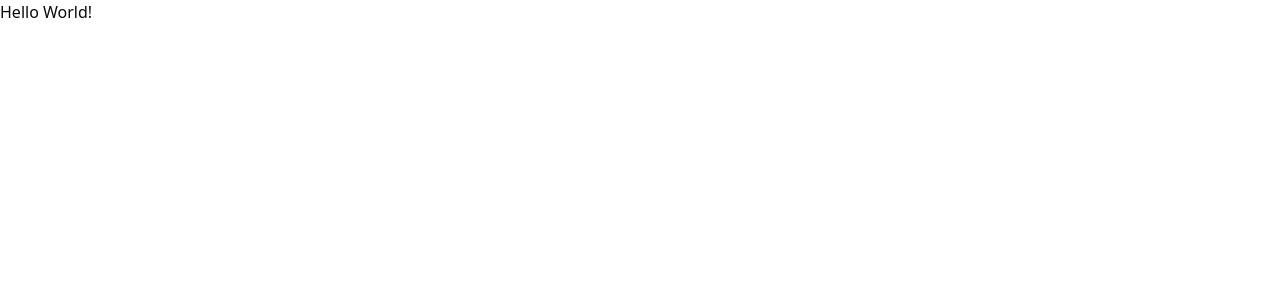
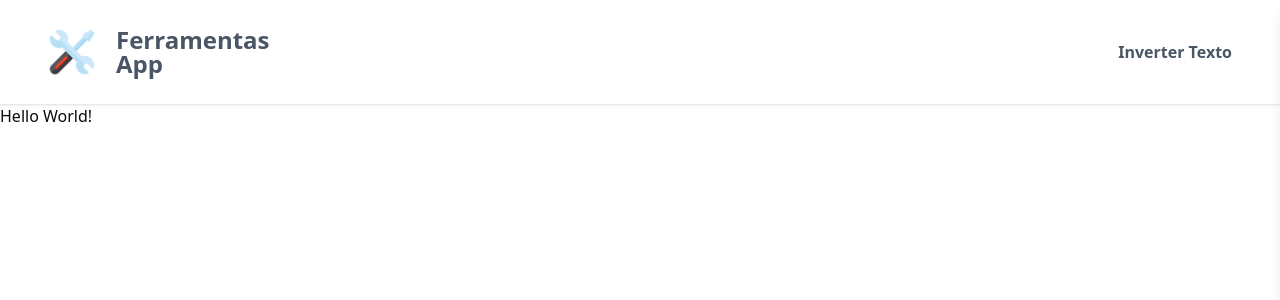
Before and after one commit to Mikael-Josias/ferramentas-app, a Next.js app: page / in a window 1280 px wide. Shown: the top 300 px of the page. Built offline with nearby package versions, Linux system fonts and the light colour scheme.

Commit message:
feat(header): add header

```diff
--- /dev/null
+++ b/app/_components/Header.tsx
@@ -0,0 +1,61 @@
+"use client";
+import Image from "next/image";
+import Logo from "../icon.png";
+import { Menu, X } from "lucide-react";
+import { useState } from "react";
+import Link from "next/link";
+
+export default function Header() {
+  const [isOpen, setIsOpen] = useState(false);
+  return (
+    <header className="flex items-center justify-between px-5 md:px-10 py-5 shadow-sm">
+      <div className="flex gap-3 items-center">
+        <Image
+          src={Logo}
+          alt="chave de fenda e chave de boca cruzadas em um X"
+          className="w-12 md:w-16 h-auto"
+        />
+        <span className="text-lg md:text-2xl text-gray-600 font-black leading-[18px] md:leading-[24px]">
+          Ferramentas
+          <br />
+          App
+        </span>
+      </div>
+      <nav className="gap-3 hidden md:flex">
+        <Link
+          href="inverter-texto"
+          className="text-base text-gray-600 font-semibold py-1 px-2 hover:bg-blue-50 rounded-md transition-colors"
+        >
+          Inverter Texto
+        </Link>
+      </nav>
+
+      {/* MOBILE */}
+      <Menu
+        className="text-gray-600 cursor-pointer md:hidden"
+        onClick={() => setIsOpen(!isOpen)}
+      />
+      {isOpen && (
+        <div
+          className="fixed inset-0 bg-black/50 z-40"
+          onClick={() => setIsOpen(false)}
+        ></div>
+      )}
+      <div
+        className={`${isOpen ? "translate-x-[0%]" : "translate-x-[100%]"} fixed top-0 right-0 h-full w-64 bg-white shadow-lg z-50 p-5 transition-transform duration-300`}
+      >
+        <button
+          className="absolute top-4 right-4 p-2"
+          onClick={() => setIsOpen(false)}
+        >
+          <X className="text-gray-600 cursor-pointer" />
+        </button>
+        <nav className="mt-10 space-y-4">
+          <Link href="/inverter-texto" className="text-base text-gray-600">
+            Inverter Texto
+          </Link>
+        </nav>
+      </div>
+    </header>
+  );
+}
--- a/app/globals.css
+++ b/app/globals.css
@@ -5,6 +5,16 @@
 @custom-variant dark (&:is(.dark *));
 
 @theme {
+    --animate-slide-r: slide-r 1s ease-in-out;
+    @keyframes slide-r {
+        0%,
+        100% {
+            transform: translate(0%);
+        }
+        50% {
+            transform: translate(50%);
+        }
+    }
     --font-sans: var(--font-geist-sans);
     --font-mono: var(--font-geist-mono);
 }
--- a/app/layout.tsx
+++ b/app/layout.tsx
@@ -1,6 +1,7 @@
 import type { Metadata } from "next";
 import { Geist, Geist_Mono } from "next/font/google";
 import "./globals.css";
+import Header from "./_components/Header";
 
 const geistSans = Geist({
   variable: "--font-geist-sans",
@@ -27,6 +28,7 @@ export default function RootLayout({
       <body
         className={`${geistSans.variable} ${geistMono.variable} antialiased`}
       >
+        <Header />
         {children}
       </body>
     </html>
```
Lines whose indentation alone changed are shown as unchanged.
